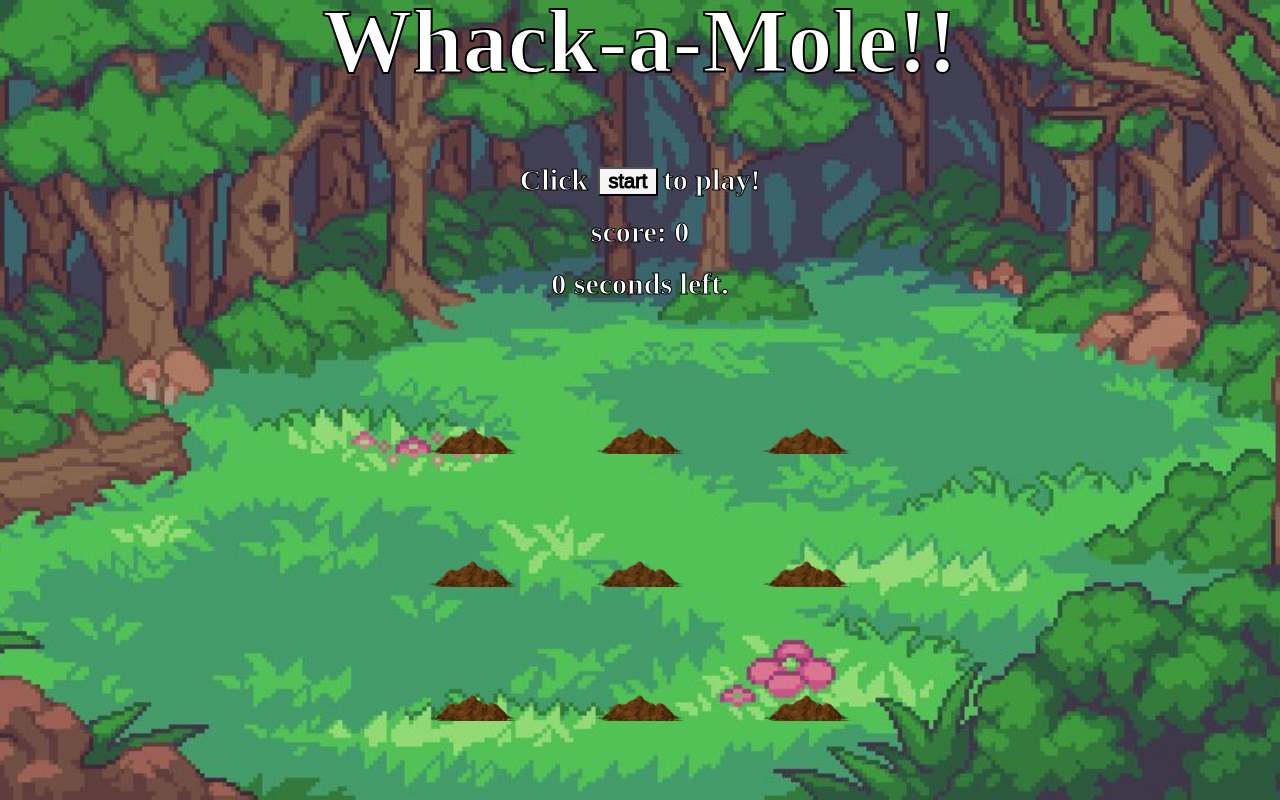
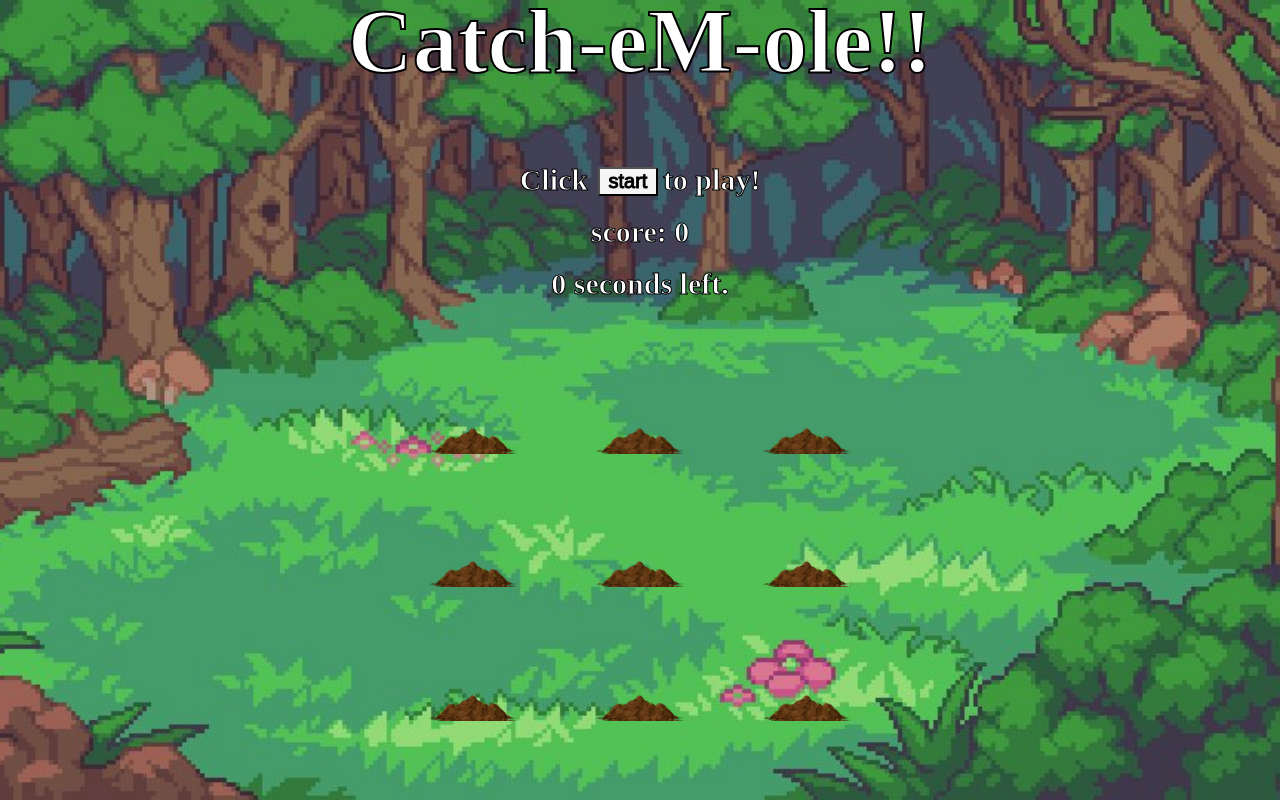
Before and after one commit to tthalia/Catch-eM-Ole, a website built with Parcel: page index.html in a window 1280 px wide. Built offline with nearby package versions, Linux system fonts and the light colour scheme.

Commit message:
Update index.html

```diff
--- a/index.html
+++ b/index.html
@@ -4,7 +4,7 @@
   </head>
   <body>
     <div>
-      <h1 id='title'>Whack-a-Mole!!</h1>
+      <h1 id='title'>Catch-eM-ole!!</h1>
     </div>
         <div>
         <h2>Click</h2>
```
